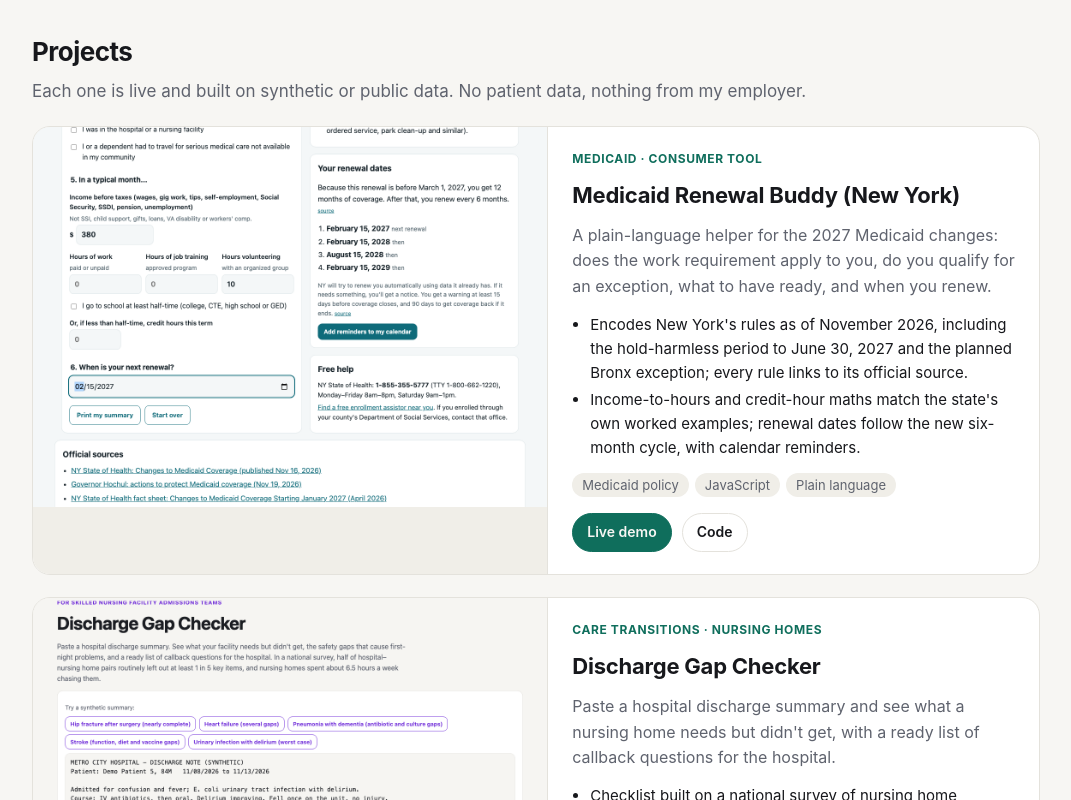
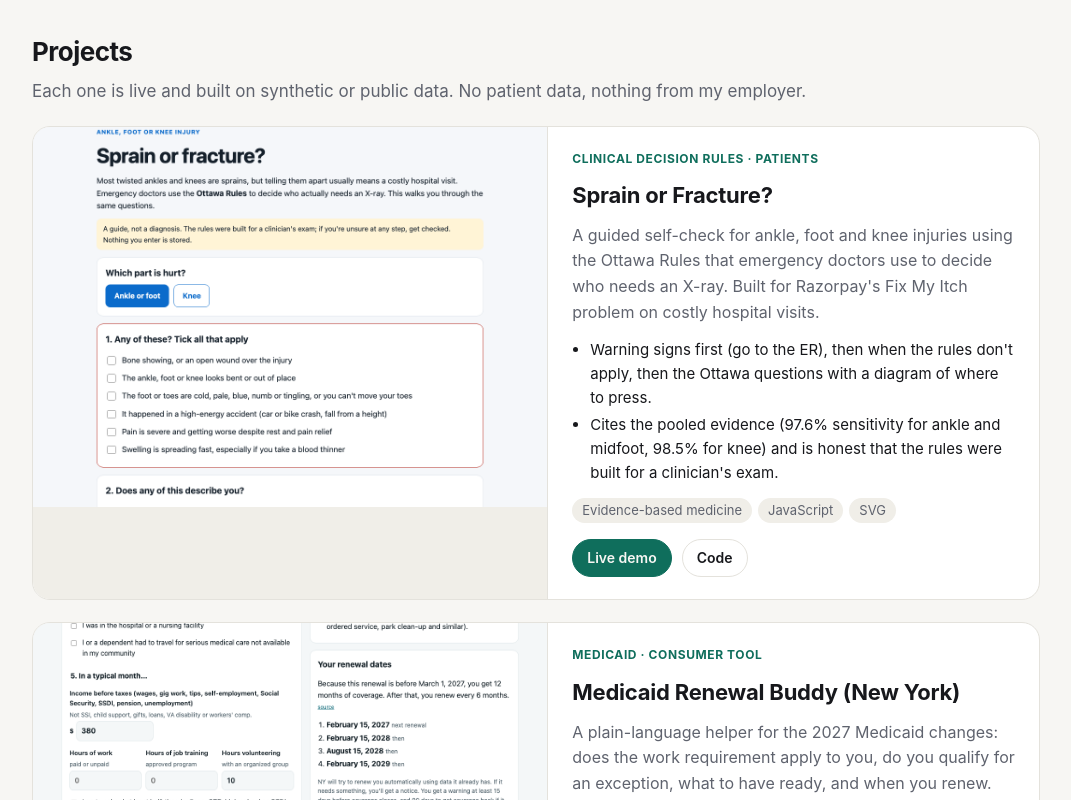
Before and after one commit to patelr31/portfolio, a plain HTML site: page index.html in a window 1280 px wide. Shown: the part 594-1394 px from the top of the page, without its empty margins (104-1175 px from the left). Drawn offline with Linux system fonts and the light colour scheme.

Commit message:
Add Sprain or Fracture? card
Co-Authored-By: Claude Opus 5.5 <noreply@anthropic.com>

```diff
--- a/index.html
+++ b/index.html
@@ -98,6 +98,21 @@
   <h2 id="work">Projects</h2>
   <p class="sub">Each one is live and built on synthetic or public data. No patient data, nothing from my employer.</p>
   <div class="projects">
+
+    <article class="project">
+      <a class="shot" href="https://patelr31.github.io/sprain-check/"><img src="assets/sprain-check.png" alt="Sprain or Fracture? self-check recommending an ankle X-ray" loading="lazy"></a>
+      <div class="body">
+        <span class="tag">Clinical decision rules · Patients</span>
+        <h3>Sprain or Fracture?</h3>
+        <p>A guided self-check for ankle, foot and knee injuries using the Ottawa Rules that emergency doctors use to decide who needs an X-ray. Built for Razorpay's Fix My Itch problem on costly hospital visits.</p>
+        <ul>
+          <li>Warning signs first (go to the ER), then when the rules don't apply, then the Ottawa questions with a diagram of where to press.</li>
+          <li>Cites the pooled evidence (97.6% sensitivity for ankle and midfoot, 98.5% for knee) and is honest that the rules were built for a clinician's exam.</li>
+        </ul>
+        <div class="chips"><span>Evidence-based medicine</span><span>JavaScript</span><span>SVG</span></div>
+        <div class="links"><a class="btn primary" href="https://patelr31.github.io/sprain-check/">Live demo</a><a class="btn" href="https://github.com/patelr31/sprain-check">Code</a></div>
+      </div>
+    </article>
 
     <article class="project">
       <a class="shot" href="https://medicaid-buddy.vercel.app"><img src="assets/medicaid-buddy.png" alt="Medicaid Renewal Buddy showing hours toward the work requirement" loading="lazy"></a>
```
Also changed, not shown: assets/sprain-check.png (added).
